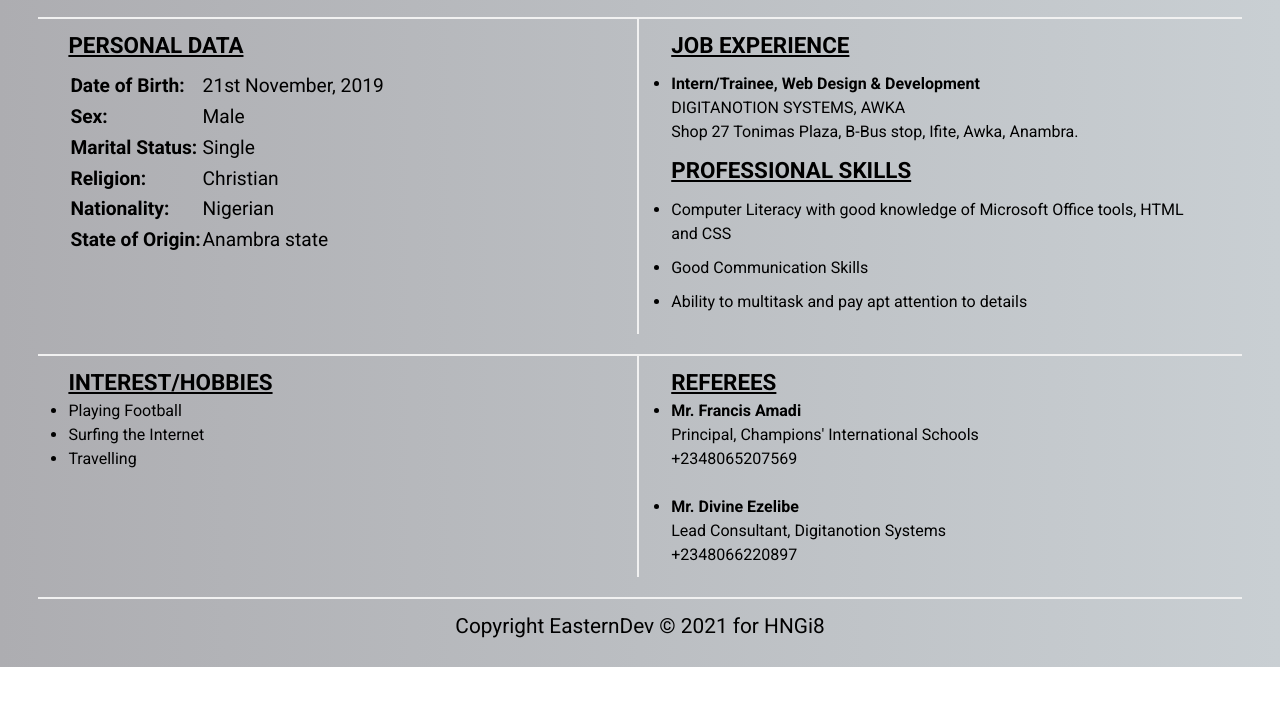
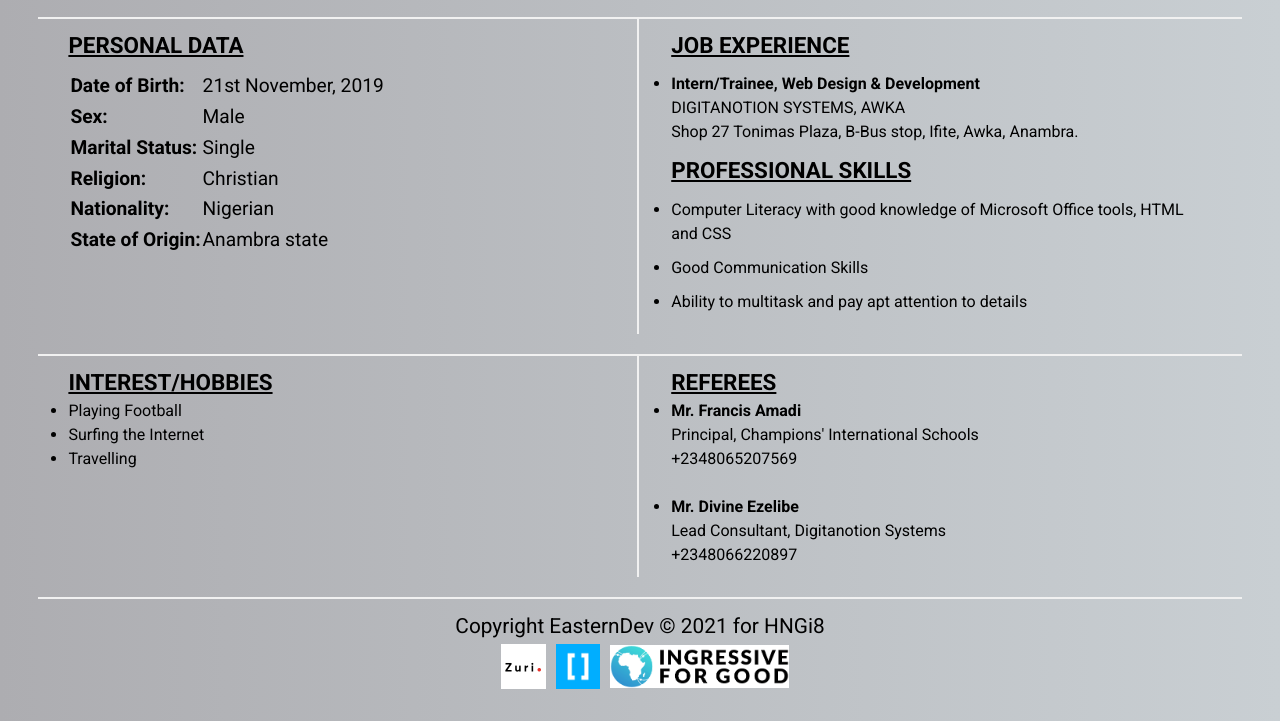
Before and after one commit to Prospertech-github/onlineresume, a plain HTML site: page index.html in a window 1280 px wide. Shown: the part 536-1257 px from the top of the page. Before the commit the page ends 1203 px from the top, so only its background shows below. Drawn offline with Linux system fonts and the light colour scheme.

Commit message:
Worked on company logos

```diff
--- a/index.html
+++ b/index.html
@@ -165,6 +165,18 @@
       <div class="footer-text">
         <p> Copyright EasternDev &copy; 2021 for HNGi8 </p>
       </div>
+      <div class="company-logos">
+        <div class="zuri">
+          <img src="img/zuriLogo.png" alt="TeamZuri">
+        </div>
+        <div class="hng">
+          <img src="img/hngLogo.png" alt="HNGi8">
+        </div>
+        <div class="i4g">
+          <img src="img/i4gLogo.png" alt="IngressiveForGood">
+        </div>
+      </div>
+
     </footer>
 
   </main>
--- a/style.css
+++ b/style.css
@@ -95,9 +95,27 @@ header{
   width: 100%;
   padding: 15px;
   display: flex;
+  flex-direction: column;
   align-items: center;
   justify-content: center;
 }
 .footer-text p{
   font-size: 1.3rem;
 }
+.company-logos{
+  display: flex;
+  align-items: center;
+  justify-content: center;
+  margin-top: 5px;
+}
+.company-logos div{
+  width: 5%;
+  height: 10%;
+  margin-left: 10px;
+}
+.company-logos .i4g{
+  width: 20%;
+}
+.company-logos div img{
+  width: 100%;
+}
```
Also changed, not shown: img/hngLogo.png (added), img/i4gLogo.png (added), img/zuriLogo.png (added).
